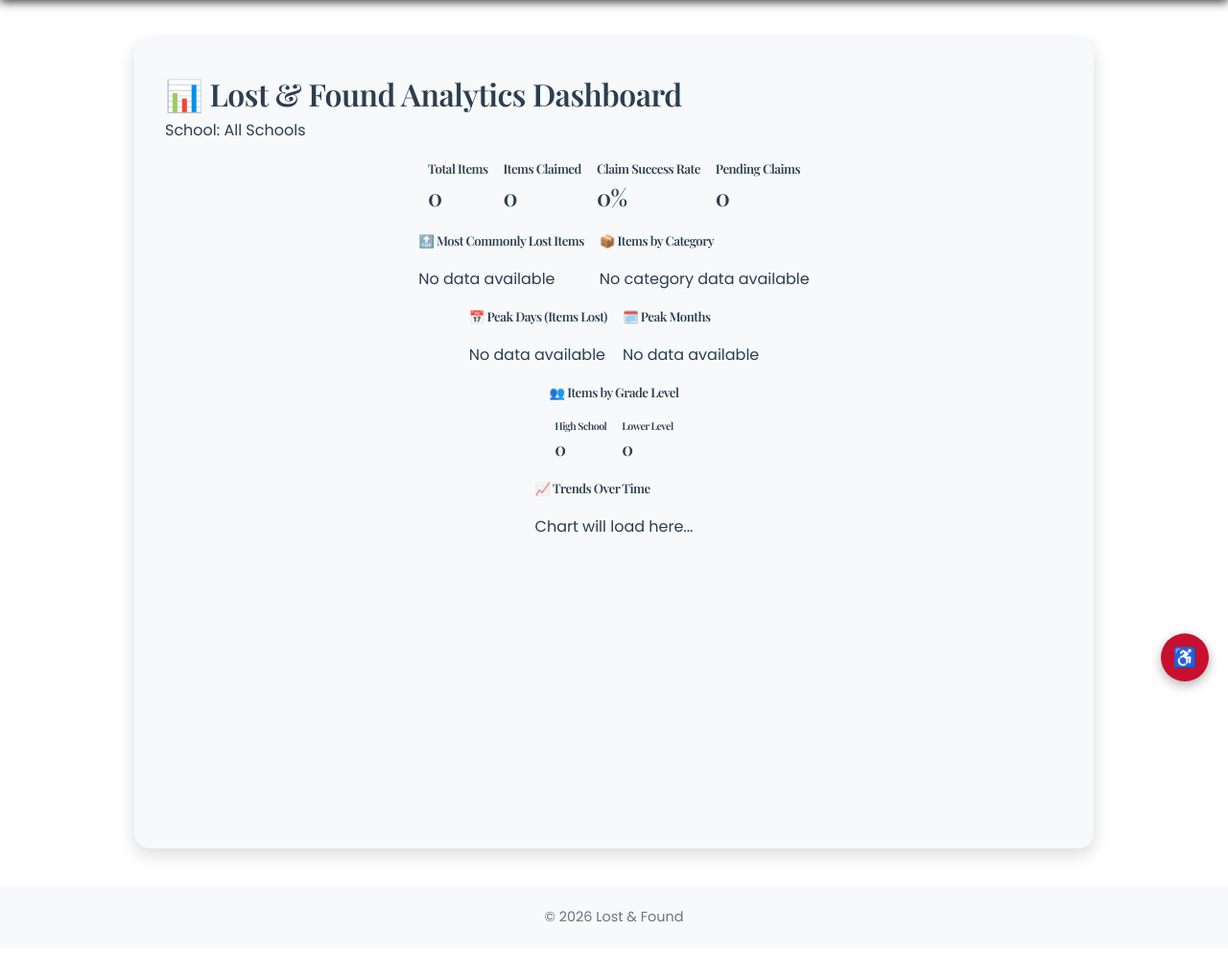
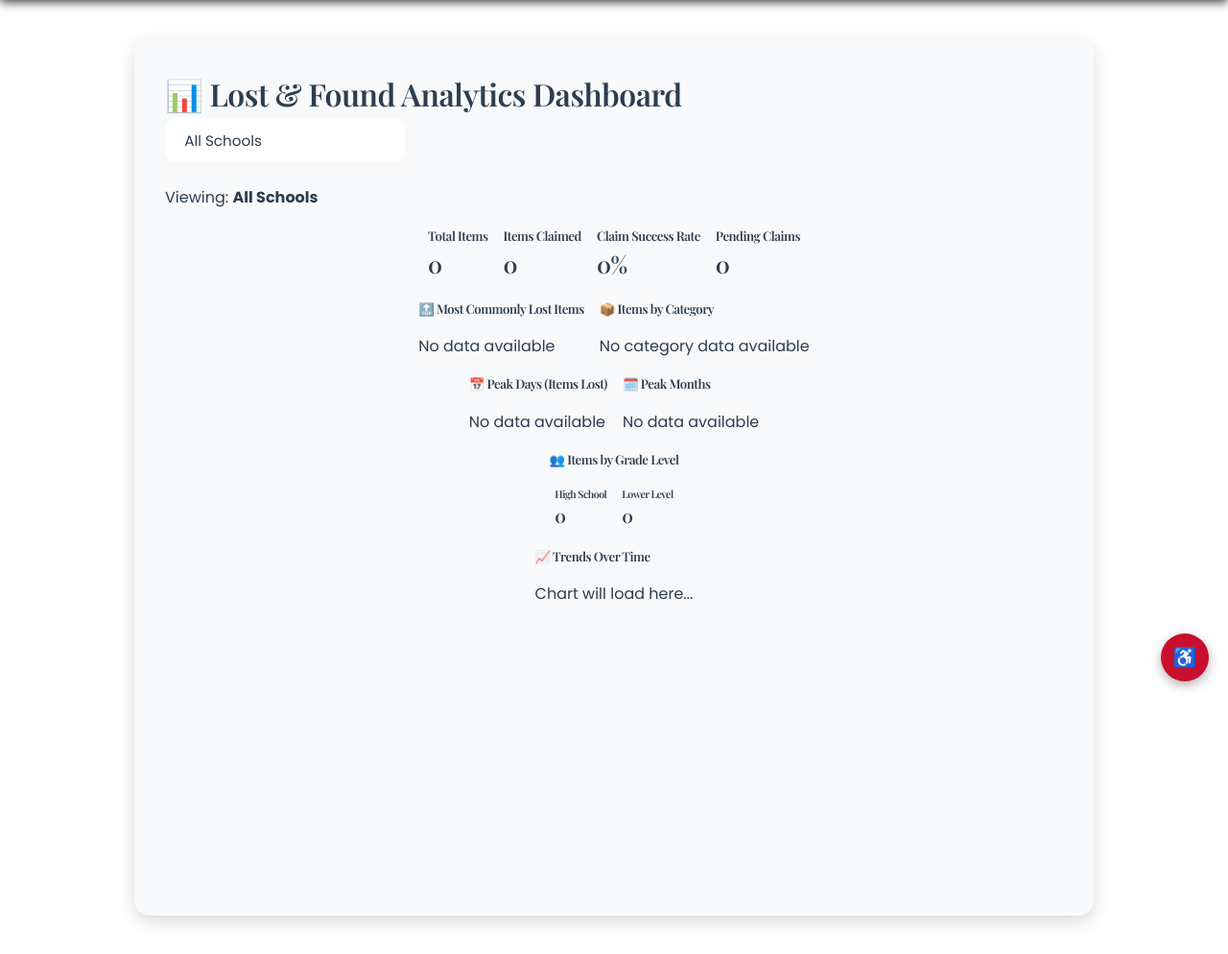
Before and after one commit to ayaanbekur/Fbla_2026, a Flask app: page /admin/trends in a window 1280 px wide. Shown: the part 70-1064 px from the top of the page at 96% size. Before the commit the page ends 1031 px from the top, so only its background shows below. Run offline with Flask 3, Linux system fonts and the light colour scheme; a user stored in the database is signed in; data that the repository does not hold is empty; parts of the project's set-up code (start-up, migrations or seed data) failed here and were passed over; some libraries are stand-ins or nearby versions.

Commit message:
feat: Add trends dashboard link to admin nav, add school dropdown filter to trends page, fix qrcode import

```diff
--- a/app.py
+++ b/app.py
@@ -21,6 +21,10 @@ import torch
 from PIL import Image
 import numpy as np
 from transformers import CLIPProcessor, CLIPModel
+try:
+    import qrcode
+except ImportError:
+    qrcode = None
 
 # Local modules / database models
 from init_db import db, User, Item, Message, AIChat, Report, ClaimRequest
@@ -1469,9 +1473,10 @@ def admin_send_to_user(user_id):
 
 def generate_qr_code(qr_data):
     """Generate a QR code for pickup verification (returns image data)."""
-    import io
+    if not qrcode:
+        return None
+
     try:
-        import qrcode
         qr = qrcode.QRCode(
             version=1,
             error_correction=qrcode.constants.ERROR_CORRECT_L,
@@ -1564,12 +1569,28 @@ def staff_approve_claim(claim_id):
 @admin_required
 def trends_dashboard():
     """Show analytics and trends of lost/found items."""
-    school = current_user.school if current_user.school != "All Schools" else None
-
-    if school:
-        all_items = Item.query.filter_by(school=school).all()
+    # Get school filter from query parameter
+    selected_school = request.args.get('school', '')
+    current_admin_school = current_user.school if current_user.school != "All Schools" else None
+
+    # If admin is assigned to a specific school, use that; otherwise allow selection
+    if current_admin_school:
+        school_to_filter = current_admin_school
+    elif selected_school:
+        school_to_filter = selected_school
+    else:
+        school_to_filter = None
+
+    if school_to_filter:
+        all_items = Item.query.filter_by(school=school_to_filter).all()
     else:
         all_items = Item.query.all()
+
+    # Get all schools for dropdown
+    all_schools = [
+        "South Forsyth", "North Forsyth", "West Forsyth", "East Forsyth",
+        "Forsyth Central", "Lambert", "Denmark", "Alliance"
+    ]
 
     # Most commonly lost items
     from collections import Counter
@@ -1612,14 +1633,26 @@ def trends_dashboard():
         claim_success_rate=round(claim_rate, 1),
         total_items=total_items,
         claimed_items=claimed_items,
-        school=school or "All Schools"
+        school=school_to_filter or "All Schools",
+        all_schools=all_schools,
+        selected_school=selected_school
     )
 
 @app.route("/api/trends/chart-data")
 @admin_required
 def trends_chart_data():
     """Get chart data for trends dashboard."""
-    school = current_user.school if current_user.school != "All Schools" else None
+    # Get school filter from query parameter
+    selected_school = request.args.get('school', '')
+    current_admin_school = current_user.school if current_user.school != "All Schools" else None
+
+    # If admin is assigned to a specific school, use that; otherwise allow selection
+    if current_admin_school:
+        school = current_admin_school
+    elif selected_school:
+        school = selected_school
+    else:
+        school = None
 
     if school:
         items = Item.query.filter_by(school=school).all()
--- a/templates/base.html
+++ b/templates/base.html
@@ -519,6 +519,10 @@
             <span class="link-icon">📊</span>
             Dashboard
           </a>
+          <a href="{{ url_for('trends_dashboard') }}" class="overlay-link">
+            <span class="link-icon">📈</span>
+            Trends & Analytics
+          </a>
           <a href="{{ url_for('admin_chat_users') }}" class="overlay-link">
             <span class="link-icon">💬</span>
             New Admin Chat
--- a/templates/trends_dashboard.html
+++ b/templates/trends_dashboard.html
@@ -4,8 +4,21 @@
 
 {% block content %}
 <div class="container-fluid mt-5">
-    <h1>📊 Lost & Found Analytics Dashboard</h1>
-    <p class="text-muted">School: {{ school }}</p>
+    <div class="d-flex justify-content-between align-items-center mb-4">
+        <h1>📊 Lost & Found Analytics Dashboard</h1>
+        <!-- School Filter Dropdown -->
+        <form method="GET" class="d-flex gap-2">
+            <select name="school" class="form-select" style="max-width: 250px;" onchange="this.form.submit()">
+                <option value="">All Schools</option>
+                {% for school_option in all_schools %}
+                <option value="{{ school_option }}" {% if school_option == selected_school %}selected{% endif %}>
+                    {{ school_option }}
+                </option>
+                {% endfor %}
+            </select>
+        </form>
+    </div>
+    <p class="text-muted">Viewing: <strong>{{ school }}</strong></p>
 
     <div class="row mb-4">
         <!-- Key Statistics -->
```
